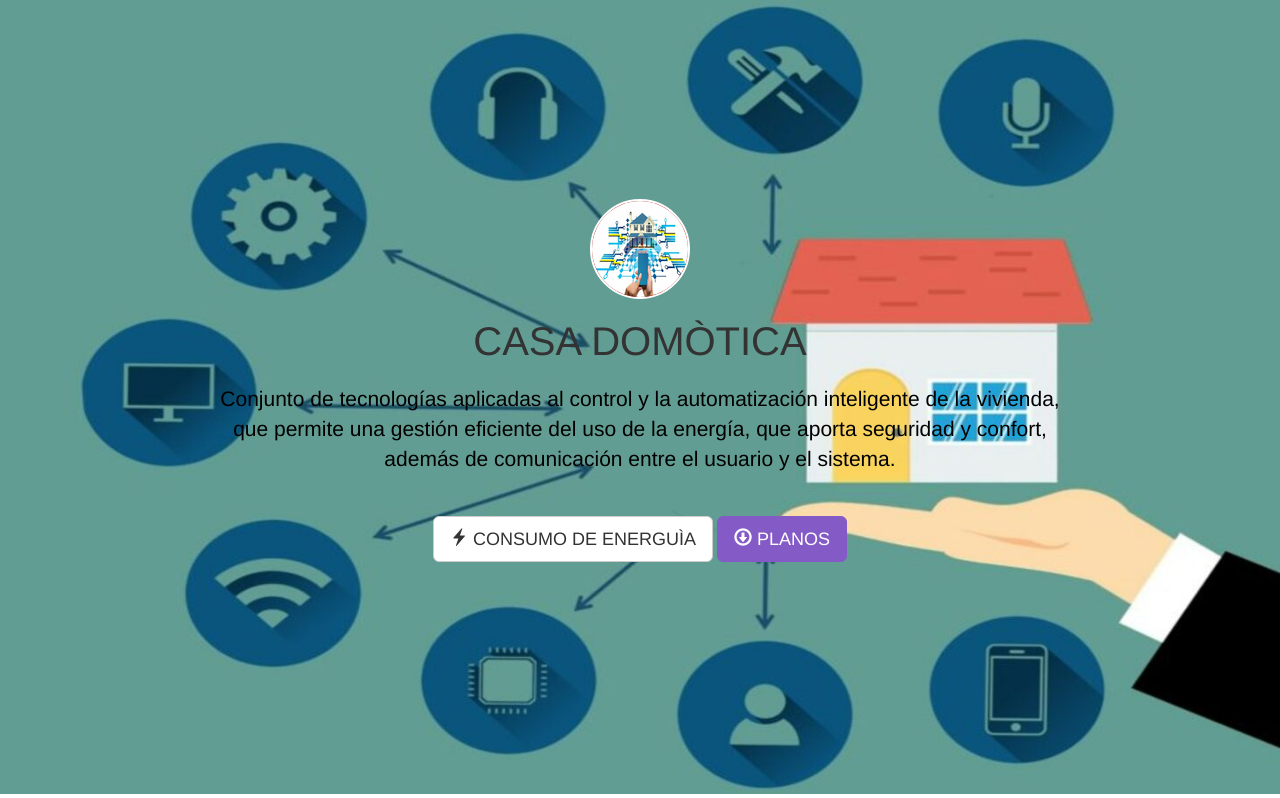
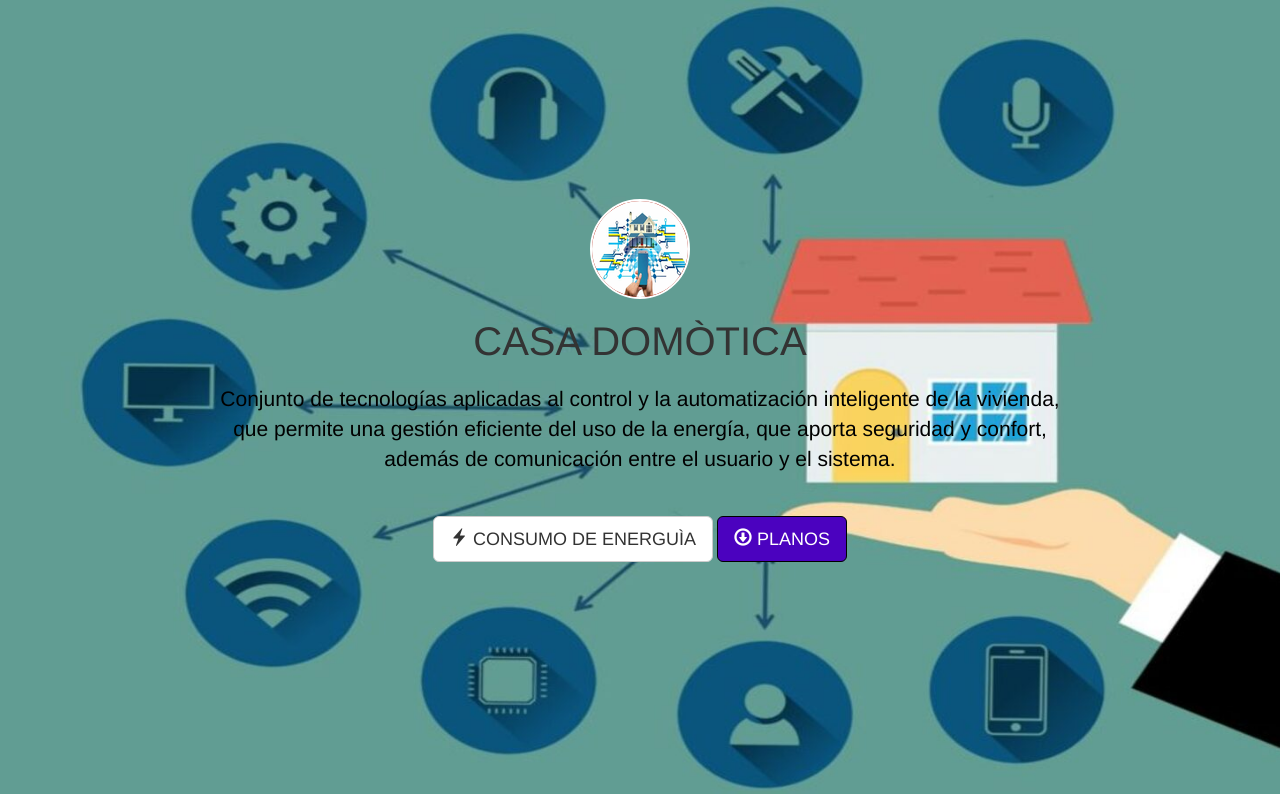
Before and after one commit to Delmiro1996/primerademostracionpca, a PHP site: template web/views/index.twig in a window 1280 px wide. Shown: the part 52-850 px from the top of the page. Run offline with PHP 8.4, Linux system fonts and the light colour scheme; the template is opened without the code that fills it, so the values that code supplies are empty; some libraries are stand-ins or nearby versions.

Commit message:
Update main.css

```diff
--- a/web/stylesheets/main.css
+++ b/web/stylesheets/main.css
@@ -11,11 +11,11 @@
 
 }
 .jumbotron .btn-primary {
-    background: #845ac7;
-    border-color: #845ac7;
+    background: #4b02bf;
+    border-color: #000000;
 }
 .jumbotron .btn-primary:hover {
-    background: #7646c1;
+    background: #6400ff;
 }
 .jumbotron p {
     color: #000000;
```
